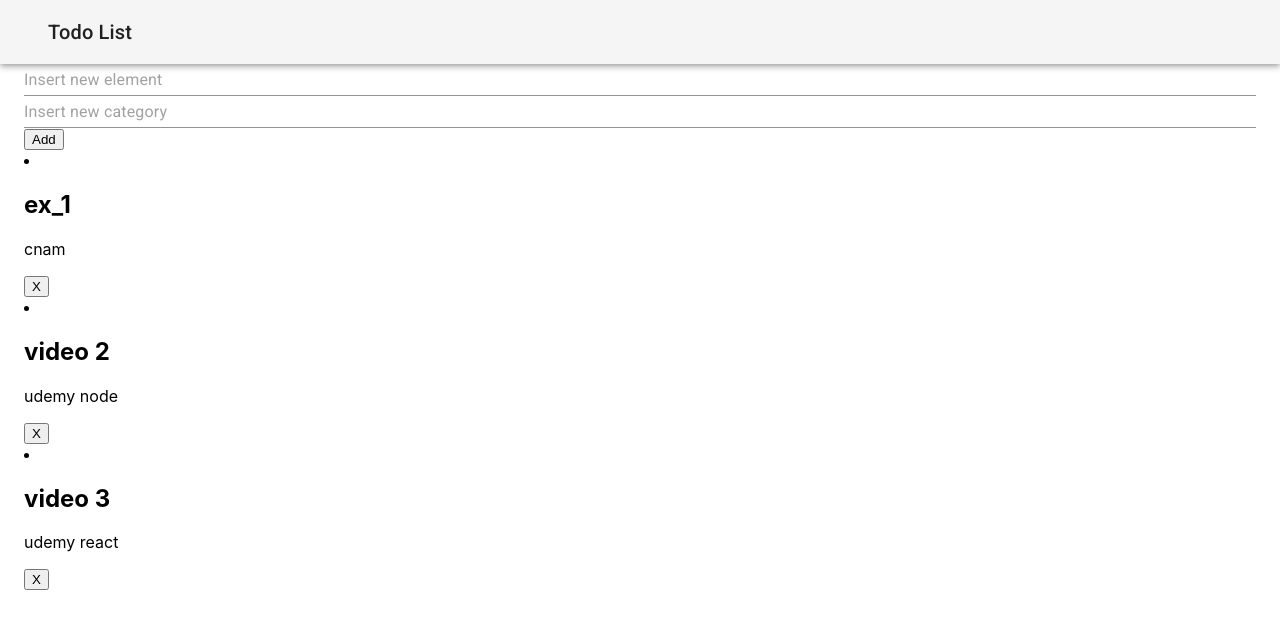
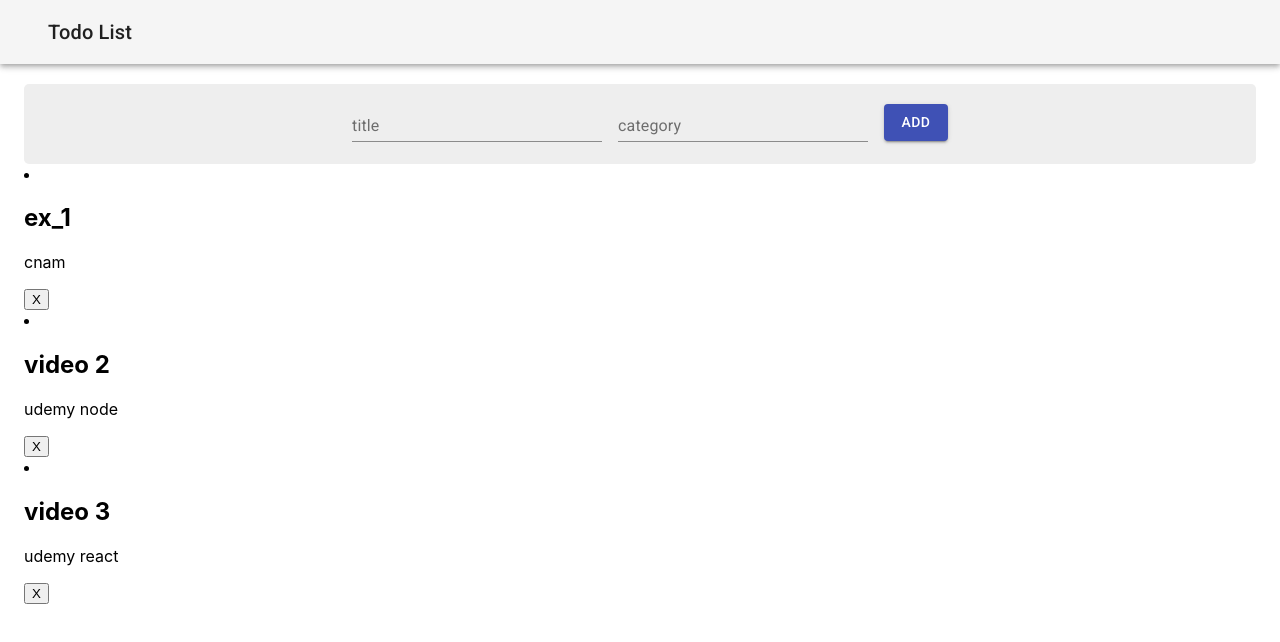
Before and after one commit to davide-ravasi/daily-todoapp, a React (Create React App) app: page / in a window 1280 px wide. Shown: the top 642 px of the page. Built offline with nearby package versions, Linux system fonts and the light colour scheme; the HTML template or start-up script is replaced by a standard one.

Commit message:
added styles form addElement

```diff
--- a/src/components/add-element/add.element.jsx
+++ b/src/components/add-element/add.element.jsx
@@ -1,29 +1,59 @@
 import React from 'react';
+import { makeStyles } from '@material-ui/core/styles';
+import TextField from '@material-ui/core/TextField';
+import Button from '@material-ui/core/Button';
 
-import TextField from '@material-ui/core/TextField';
+const useStyles = makeStyles(theme => ({
+  addElBox: {
+      backgroundColor: '#eee',
+      borderRadius: 5,
+      paddingBottom: 15,
+      marginTop: 20
+  },
+  container: {
+    display: 'flex',
+    flexWrap: 'wrap',
+    justifyContent: 'center',
+    marginTop: 20,
+    marginLeft: 20
+  },
+  textField: {
+    marginLeft: theme.spacing(1),
+    marginRight: theme.spacing(1),
+    marginTop: 10,
+    width: 250,
+  },
+  button: {
+    margin: theme.spacing(1),
+    marginTop: 20,
+  }
+}));
 
-const AddElement = (props) => (
-    <div className="AddElement">
-        <form onSubmit={props.addElement}>
+const AddElement = (props) => {
+    const classes = useStyles();
+    return (<div className={classes.addElBox}>
+        <form className={classes.container} onSubmit={props.addElement}>
             <TextField
-                id="newElement"
+                id="standard-name"
                 type="text"
                 name="title"
+                label="title"
+                className={classes.textField}
                 value={props.title}
                 fullWidth
-                onChange={(e) => props.onChangeValue(e)}
-                placeholder="Insert new element" />
+                onChange={(e) => props.onChangeValue(e)}  />
             <TextField
-                id="newCategory"
+                id="standard-name"
                 type="text"
                 name="category"
+                label="category"
+                className={classes.textField}
                 value={props.category}
                 fullWidth
-                onChange={(e) => props.onChangeValue(e)}
-                placeholder="Insert new category" />
-            <button type="submit">Add</button>
+                onChange={(e) => props.onChangeValue(e)} />
+            <Button type="submit" variant="contained" color="primary" className={classes.button}>Add</Button>
         </form>
-    </div>
-)
+    </div>)
+    }
 
 export default AddElement;
```
